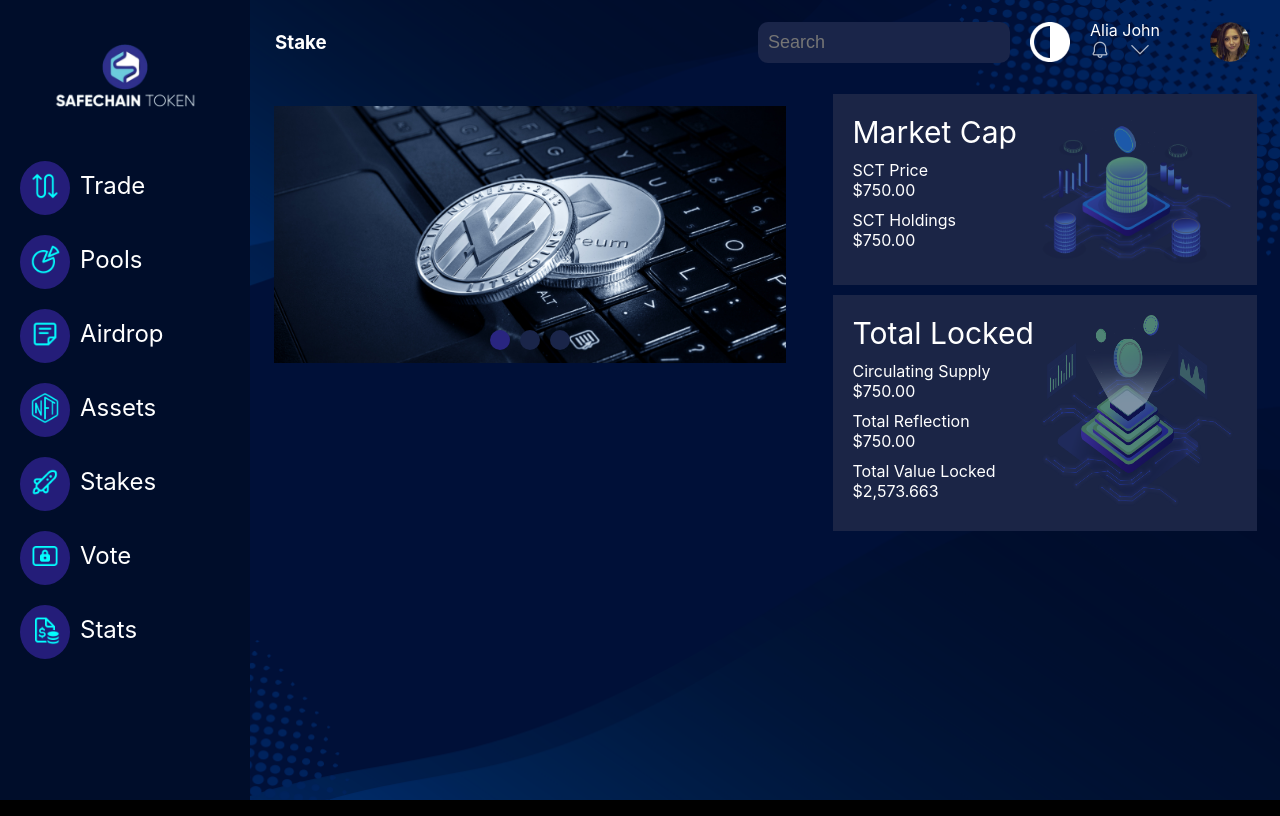
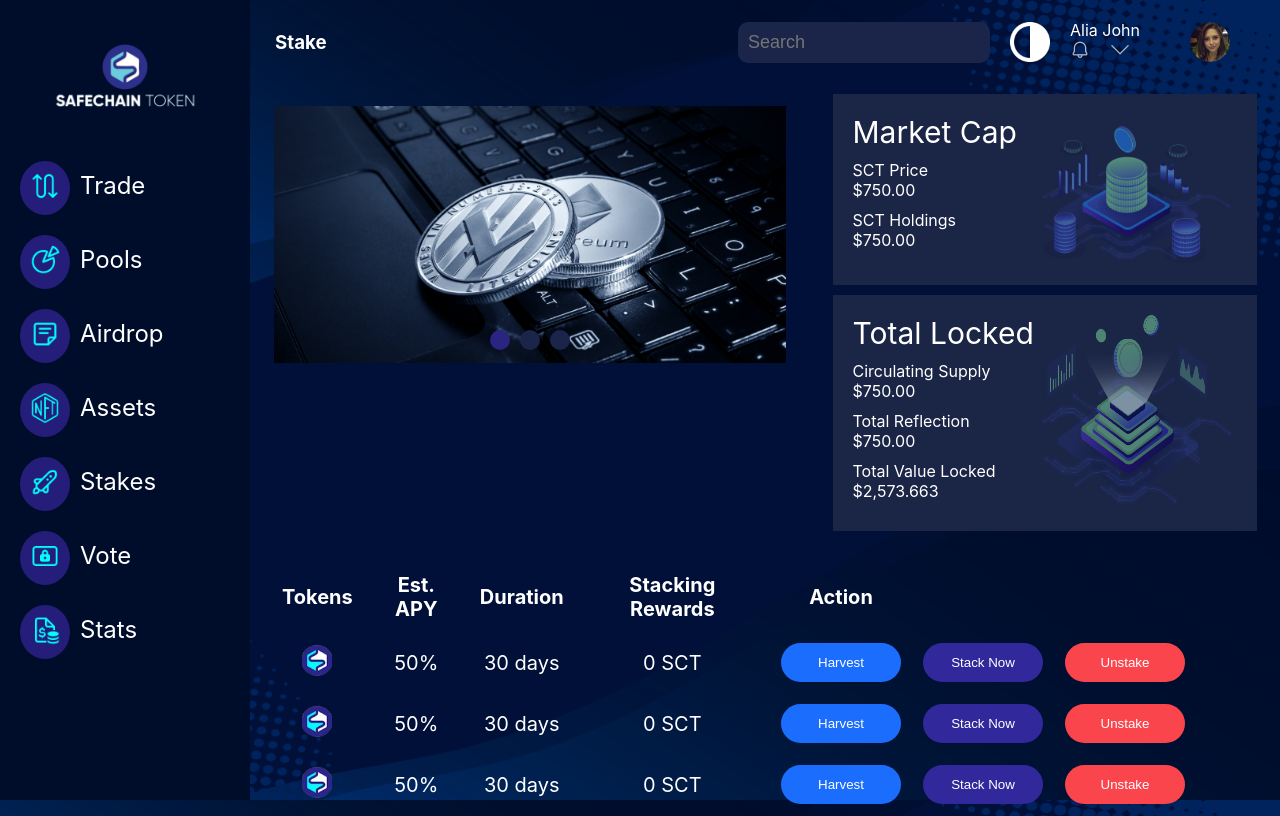
Before and after one commit to ashrhmn/react-dashboard-demo, a React (Vite) app: page / in a window 1280 px wide. Built offline with nearby package versions, Linux system fonts and the light colour scheme.

Commit message:
Add mobile-menu

```diff
--- a/src/App.jsx
+++ b/src/App.jsx
@@ -15,6 +15,7 @@ import assetsIcon from "./assets/icons8_NFT_128px.png"
 import stakesIcon from "./assets/icons8_rocket_96px.png"
 import voteIcon from "./assets/icons8_lock_screen_96px.png"
 import statsIcon from "./assets/icons8_investment_96px.png"
+import HistoryView from "./components/HistoryView";
 
 const App = () => {
   const cardData = [
@@ -74,7 +75,7 @@ const App = () => {
     <div className="container">
       <SideBar items={sideBarItems} />
       <div className="app-view">
-        <Nav />
+        <Nav menuItem={sideBarItems} />
         <div className="slide-card-view">
           <Slider />
           <div className="card-container">
@@ -83,6 +84,7 @@ const App = () => {
             ))}
           </div>
         </div>
+        <HistoryView/>
       </div>
     </div>
   );
--- a/src/assets/index.js
+++ /dev/null
@@ -1,5 +0,0 @@
-import ethereum1 from './ethereum1.jpg'
-import ethereum2 from './ethereum2.jpg'
-import ethereum3 from './ethereum3.jpg'
-
-export default { ethereum1, ethereum2, ethereum3 }
--- /dev/null
+++ b/src/components/HistoryView.jsx
@@ -0,0 +1,41 @@
+import React from "react";
+
+import tokenIcon from "../assets/PNG_image_4__1_-removebg-preview (1).png";
+
+const HistoryView = () => {
+  const demoData = {
+    tokens: tokenIcon,
+    estApy: "50%",
+    duration: "30 days",
+    stackingRewards: "0 SCT",
+  };
+
+  const data = [demoData, demoData, demoData];
+
+  return <div className="history-view">
+      <table className="history-table">
+          <thead>
+              <tr>
+                  <th>Tokens</th>
+                  <th>Est. APY</th>
+                  <th>Duration</th>
+                  <th>Stacking Rewards</th>
+                  <th>Action</th>
+              </tr>
+          </thead>
+          <tbody>
+              {data.map((row,index)=> <tr key={index}>
+                  <td><img className="table-image" src={row.tokens} alt="" /></td>
+                  <td>{row.estApy}</td>
+                  <td>{row.duration}</td>
+                  <td>{row.stackingRewards}</td>
+                  <td><button className="blue-button">Harvest</button></td>
+                  <td><button className="purple-button">Stack Now</button></td>
+                  <td><button className="orange-button">Unstake</button></td>
+              </tr>)}
+          </tbody>
+      </table>
+  </div>;
+};
+
+export default HistoryView;
--- a/src/components/Nav.jsx
+++ b/src/components/Nav.jsx
@@ -1,12 +1,23 @@
-import React from "react";
+import React, { useState } from "react";
 
 import avatar from "../assets/avatar.png";
 import toogleThemeIcon from "../assets/monitor-levels.png";
 import notificationIcon from "../assets/icons8_notification_96px_1.png";
 import arrowIcon from "../assets/icons8_expand_arrow_96px_1.png";
 
-const Nav = () => {
+import sideBarIcon from "../assets/PNG_image_6-removebg-preview.png";
+
+const Nav = ({ menuItem }) => {
+  const [isMenuSHown, setIsMenuShown] = useState(false);
   return (
+    <div>
+      {
+        <MenuView
+          menuItem={menuItem}
+          isMenuSHown={isMenuSHown}
+          setIsMenuShown={setIsMenuShown}
+        />
+      }
       <nav>
         <h3>Stake</h3>
         <div className="right-nav">
@@ -25,6 +36,7 @@ const Nav = () => {
             </div>
           </div>
           <img className="avatar" src={avatar} alt="" />
+          <div onClick={() => setIsMenuShown(true)}>
             <svg
               xmlns="http://www.w3.org/2000/svg"
               className="nav-menu"
@@ -40,7 +52,47 @@ const Nav = () => {
               />
             </svg>
           </div>
+        </div>
       </nav>
+    </div>
+  );
+};
+
+const MenuView = ({ menuItem, isMenuSHown, setIsMenuShown }) => {
+  return (
+    <div className={`menu-${isMenuSHown ? "show" : "hide"}`}>
+      <div className="btn-close" onClick={() => setIsMenuShown(false)}>
+        <svg
+          xmlns="http://www.w3.org/2000/svg"
+          className="h-6 w-6"
+          fill="none"
+          viewBox="0 0 24 24"
+          stroke="currentColor"
+        >
+          <path
+            strokeLinecap="round"
+            strokeLinejoin="round"
+            strokeWidth={2}
+            d="M6 18L18 6M6 6l12 12"
+          />
+        </svg>
+      </div>
+      <div className="menu-items">
+        <div className="menu-icon-container">
+          <img className="menu-icon" src={sideBarIcon} alt="" />
+        </div>
+        <div className="nav-items">
+          {menuItem.map((item) => (
+            <div className="sidebar-item" key={item.title}>
+              <div className="sidebar-icon-container">
+                <img className="sidebar-icon" src={item.img} alt="" />
+              </div>
+              <div className="sidebar-title">{item.title}</div>
+            </div>
+          ))}
+        </div>
+      </div>
+    </div>
   );
 };
 
--- a/src/main.scss
+++ b/src/main.scss
@@ -244,3 +244,76 @@ nav {
         padding: 10px;
     }
 }
+
+.history-view {
+    color: white;
+    margin: 20px;
+    font-size: 20px;
+    width: 90%;
+    overflow-y: scroll;
+    .table-image {
+        width: 30px;
+    }
+    .history-table {
+        margin: 0 auto;
+    }
+    th {
+        padding: 10px;
+    }
+    td {
+        padding: 10px;
+        text-align: center;
+        button {
+            width: 120px;
+            padding: 12px 16px;
+            border-radius: 20px;
+            border: none;
+            color: white;
+        }
+        .blue-button {
+            background-color: #1b6dfe;
+        }
+        .purple-button {
+            background-color: #31289c;
+        }
+        .orange-button {
+            background-color: #fb454d;
+        }
+    }
+}
+
+%menu {
+    color: white;
+    position: fixed;
+    background-color: #09091f;
+    inset: 0;
+    z-index: 30;
+    transition: transform 150ms linear;
+    display: none;
+    @include mobile-view() {
+        display: block;
+    }
+    .btn-close {
+        position: absolute;
+        width: 40px;
+        right: 30px;
+        top: 30px;
+    }
+    .menu-items {
+        .menu-icon {
+            margin: 0 25vw;
+            width: 50%;
+            max-width: 200px;
+        }
+    }
+}
+
+.menu-show {
+    @extend %menu;
+    transform: translateX(0%);
+}
+
+.menu-hide {
+    @extend %menu;
+    transform: translateX(-100%);
+}
```
Lines whose indentation alone changed are shown as unchanged.
